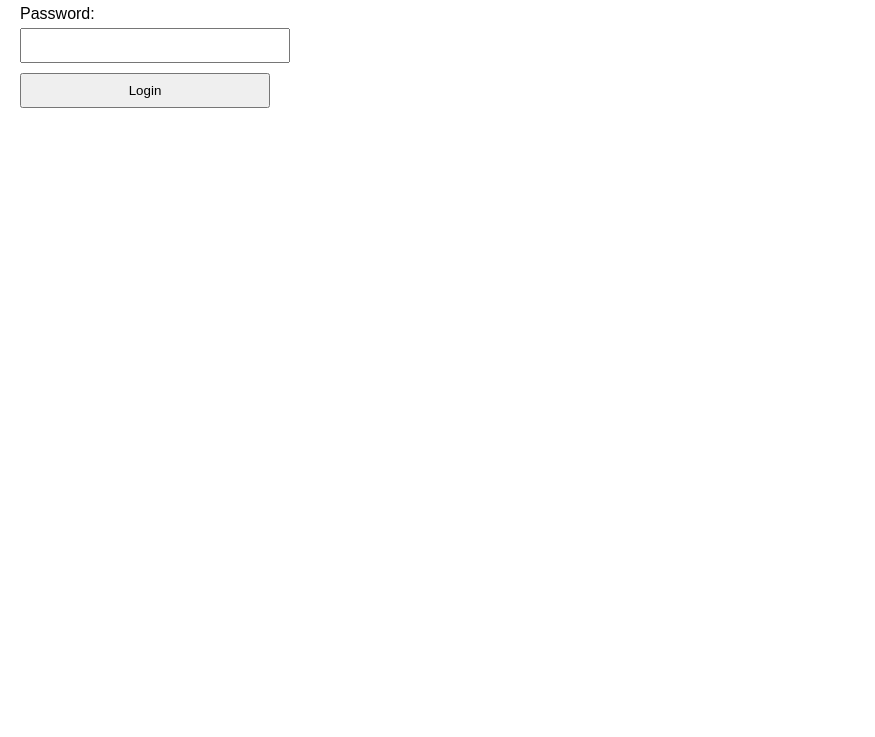
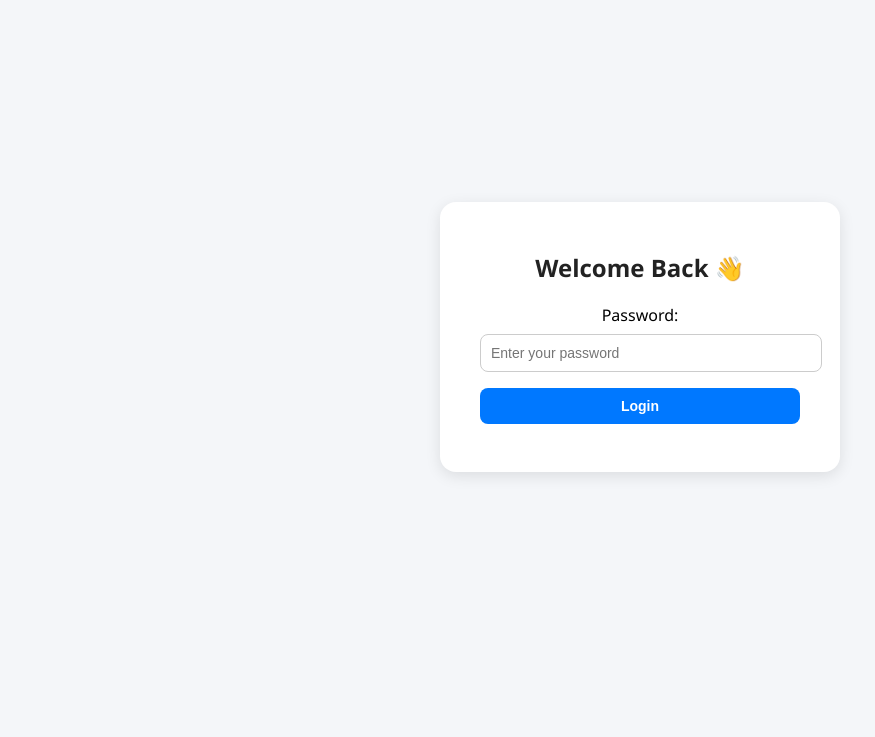
Before and after one commit to dakshparihar17/entri-poc, a plain HTML site: page frontend/login.html in a window 1280 px wide. Shown: the part 63-800 px from the top of the page, without its empty margins (0-875 px from the left). Drawn offline with Linux system fonts and the light colour scheme.

Commit message:
login working for Organizer seperately

```diff
--- a/frontend/login.html
+++ b/frontend/login.html
@@ -3,22 +3,66 @@
 <head>
   <meta charset="UTF-8">
   <meta name="viewport" content="width=device-width, initial-scale=1.0">
-  <title>Login</title>
+  <title>Login | Entri</title>
   <style>
-    body { font-family: Arial, sans-serif; margin: 20px; }
-    input, button { margin: 5px 0; padding: 8px; width: 250px; }
-    #status { margin-top: 10px; color: blue; }
+    body {
+      font-family: "Segoe UI", Tahoma, sans-serif;
+      background: #f4f6f9;
+      display: flex;
+      align-items: center;
+      justify-content: center;
+      height: 100vh;
+      margin: 0;
+    }
+    .login-card {
+      background: white;
+      padding: 30px 40px;
+      border-radius: 16px;
+      box-shadow: 0 4px 15px rgba(0, 0, 0, 0.1);
+      width: 320px;
+      text-align: center;
+    }
+    h2 {
+      margin-bottom: 20px;
+      color: #222;
+    }
+    input, button {
+      width: 100%;
+      padding: 10px;
+      margin: 8px 0;
+      border-radius: 8px;
+      border: 1px solid #ccc;
+      font-size: 14px;
+    }
+    button {
+      background: #0078ff;
+      color: white;
+      font-weight: 600;
+      border: none;
+      cursor: pointer;
+      transition: background 0.3s;
+    }
+    button:hover {
+      background: #005fcc;
+    }
+    #status {
+      margin-top: 10px;
+      font-size: 14px;
+      color: #0078ff;
+    }
   </style>
 </head>
 <body>
-  <h2>Login</h2>
-  <form id="loginForm">
-    <input type="hidden" id="email" value="">
-    <label>Password:</label><br>
-    <input type="password" id="password" required><br>
-    <button type="submit">Login</button>
-  </form>
-  <div id="status"></div>
+  <div class="login-card">
+    <h2>Welcome Back 👋</h2>
+    <form id="loginForm">
+      <input type="hidden" id="email" value="">
+      <label for="password">Password:</label><br>
+      <input type="password" id="password" required placeholder="Enter your password"><br>
+      <button type="submit">Login</button>
+    </form>
+    <div id="status"></div>
+  </div>
 
   <script>
     const urlParams = new URLSearchParams(window.location.search);
@@ -46,10 +90,15 @@
 
         if (res.ok) {
           statusDiv.style.color = "green";
-          statusDiv.textContent = "Login successful!";
-          // Redirect to dashboard
+          statusDiv.textContent = "Login successful! Redirecting...";
+
+          // Backend sends role info (user or organiser)
+          const redirectUrl = data.role === "organizer"
+            ? "/organizer.html"
+            : "/dashboard.html";
+
           setTimeout(() => {
-            window.location.href = "/dashboard.html";
+            window.location.href = redirectUrl;
           }, 1000);
         } else {
           statusDiv.style.color = "red";
```
Also changed, not shown: 1 other file.
